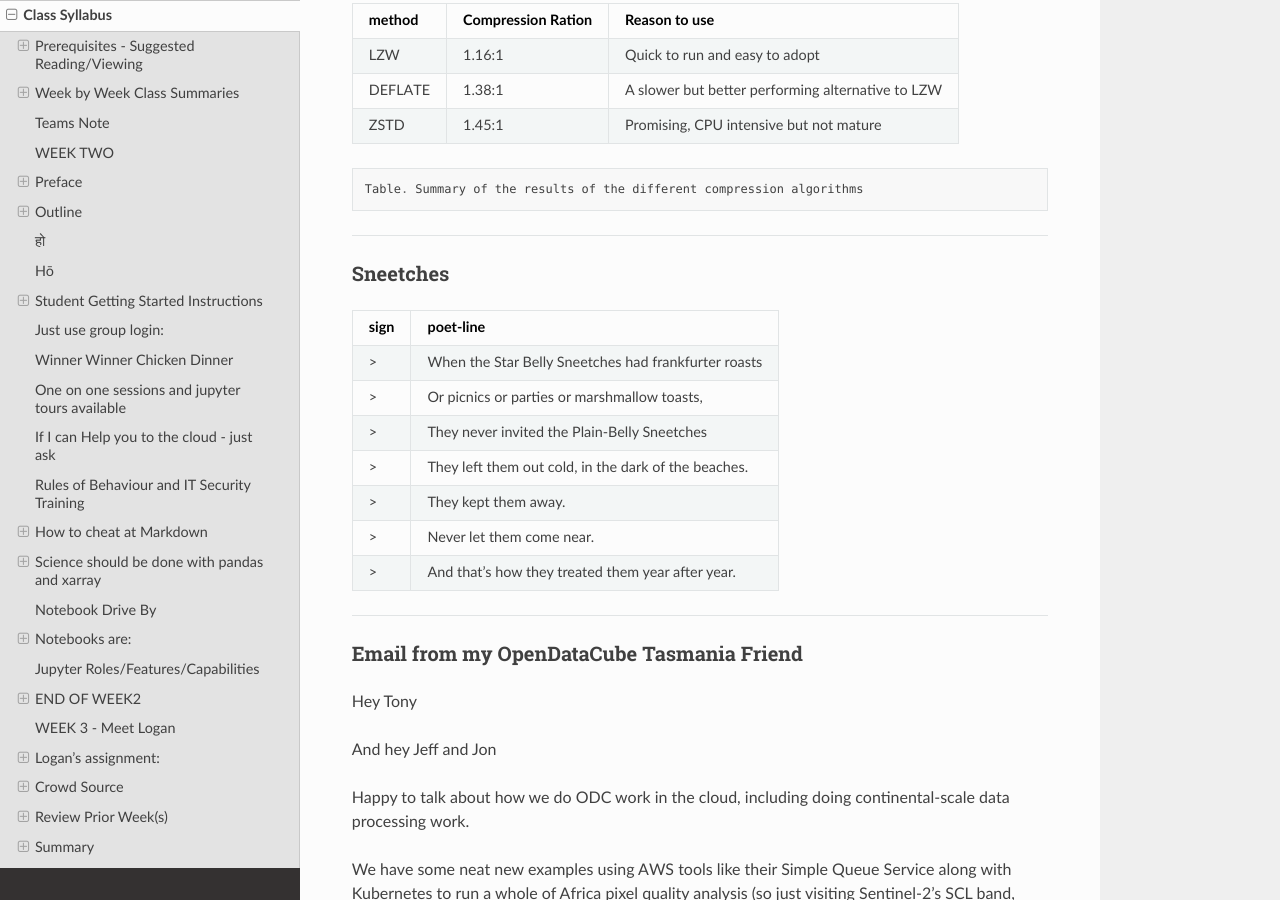
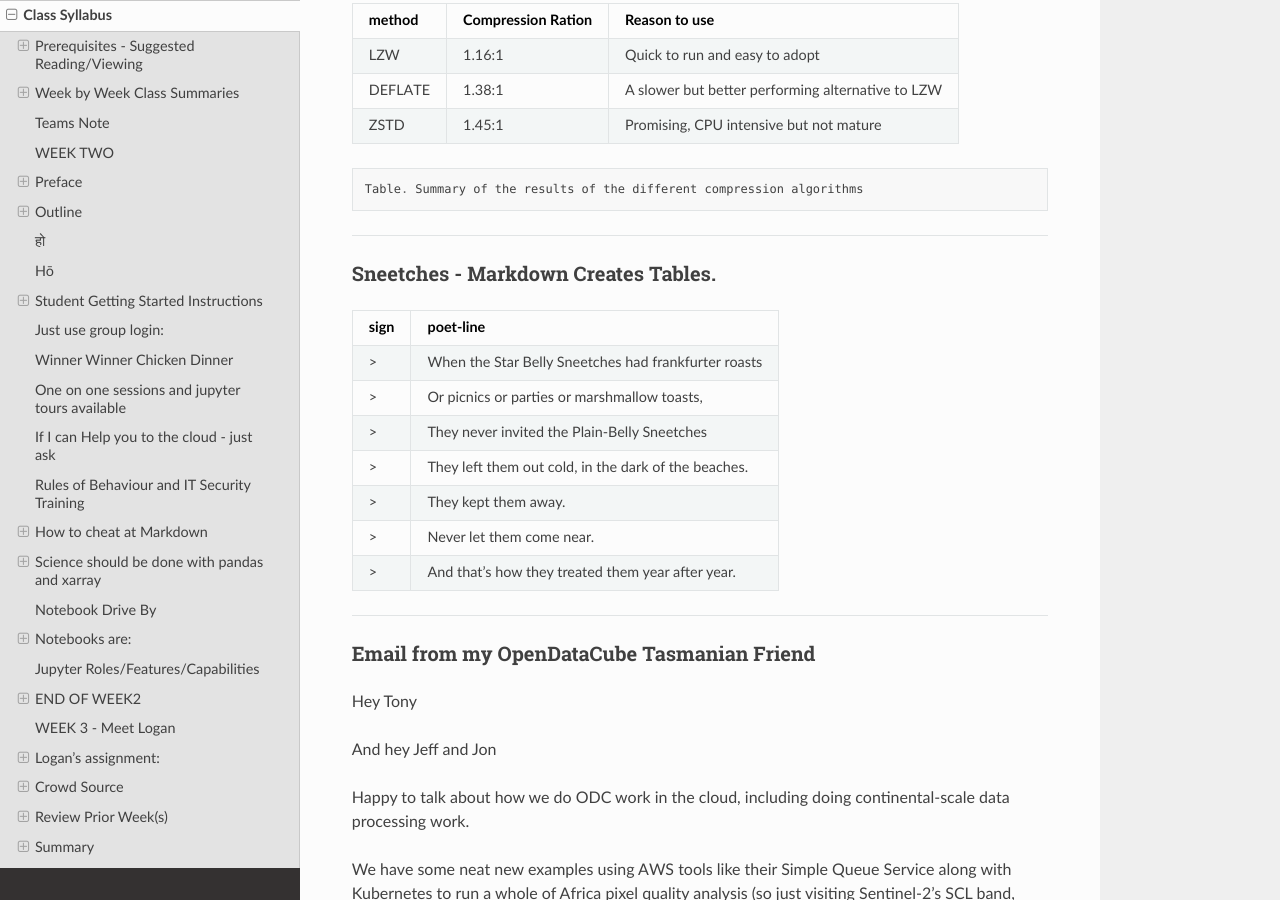
Before and after one commit to tonybutzer/harmony, a Sphinx documentation site: the page built from documentation/source/00weekbyweek.md, in a window 1280 px wide and 900 px high, scrolled down 25822 px. Built offline with Sphinx 7.4.7 and the Read the Docs theme 2.0.0, drawn with Linux system fonts in a browser that asks for light colours; pages that are not in the unit, such as notebooks, are missing from menus.

Commit message:
automatic git update from Makefile

```diff
--- a/documentation/source/00weekbyweek.md
+++ b/documentation/source/00weekbyweek.md
@@ -946,7 +946,7 @@ Below is a summary of the compression ratios of each method in the worst case: 1
 
 ---
 
-### Sneetches
+### Sneetches - Markdown Creates Tables.
 
 | sign | poet-line |
 | ------| -----------|
@@ -962,9 +962,7 @@ Below is a summary of the compression ratios of each method in the worst case: 1
 
 
 
-
-
-### Email from my OpenDataCube Tasmania Friend
+### Email from my OpenDataCube Tasmanian Friend
 
 Hey Tony
 
```
